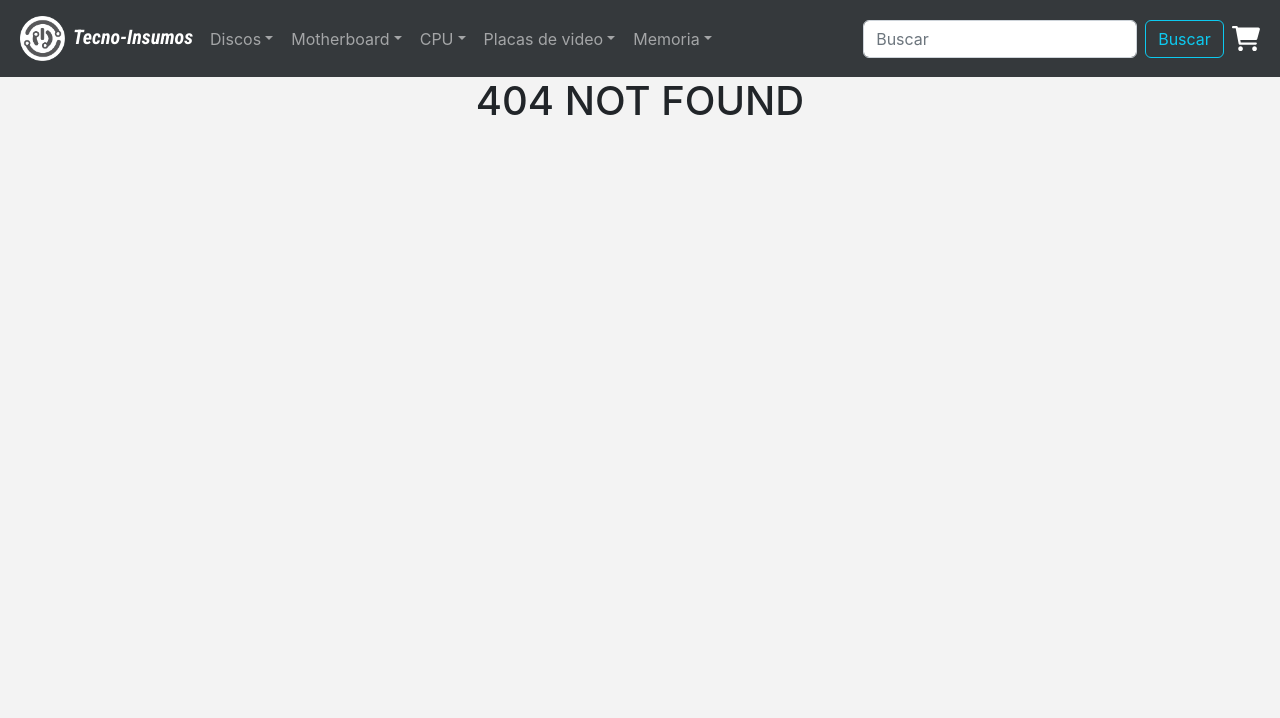
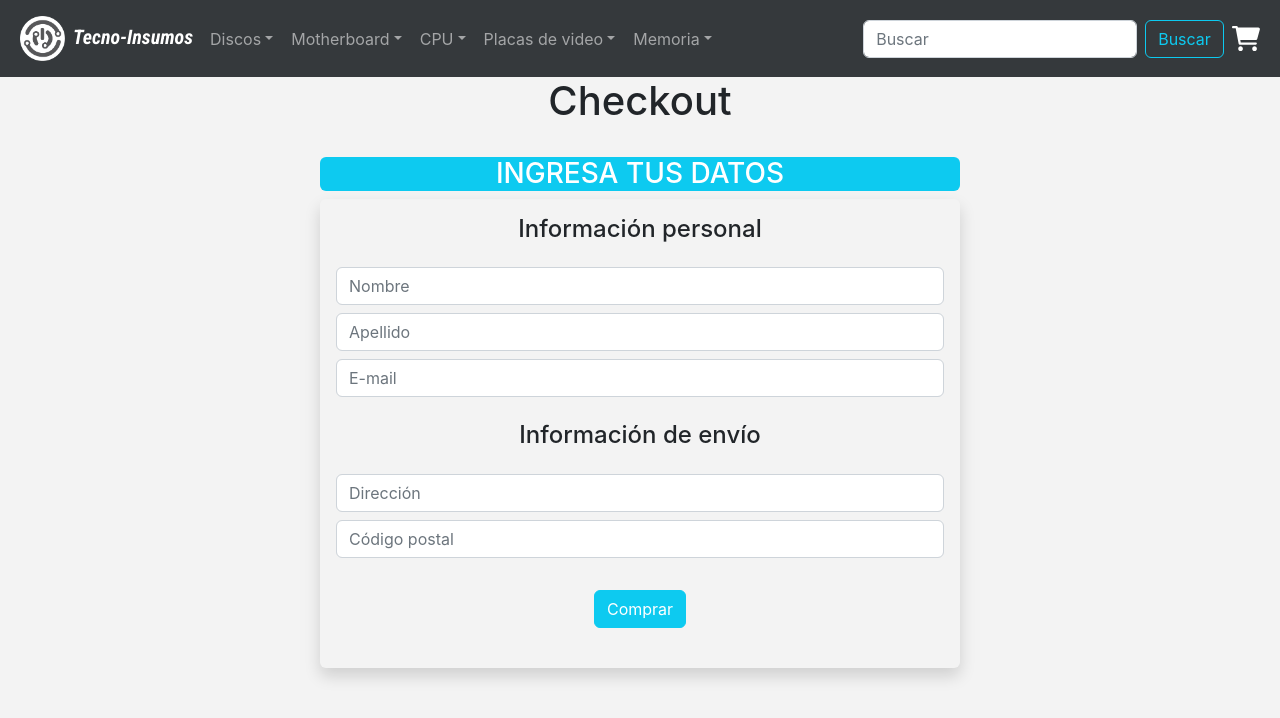
Before and after one commit to LeoYab/tecno-insumos, a React (Create React App) app: page /checkout in a window 1280 px wide. Before the commit this address had no page. Shown: the top 718 px of the page. Built offline with nearby package versions, Linux system fonts and the light colour scheme.

Commit message:
Se realiza actualizaciÂÂon de productos en firebase

```diff
--- a/src/App.js
+++ b/src/App.js
@@ -2,11 +2,12 @@ import './App.scss';
 import Navbar from './components/Navbar/Navbar';
 import ItemListContainer from './components/ItemListContainer/ItemListContainer';
 import ItemDetailContainer from './components/ItemDetailContainer/ItemDetailContainer';
-import HeroSlider from "./components/HeroSlider/HeroSlider";
 import Cart from './components/Cart/Cart';
 import { BrowserRouter, Routes, Route } from "react-router-dom";
 import { CartProvider } from "./context/CartContext"
 import { NotificationsServices} from "./Notifications/NotificationsServices"
+import CheckOut from './components/CheckOut/CheckOut';
+import ItemForm from './components/ItemForm/ItemForm';
 
 function App() {
 
@@ -37,6 +38,8 @@ function App() {
               <Route path="/item/:productId" element={<ItemDetailContainer />} />
               <Route path="/search/:imputSearchId" element={<ItemListContainer />} />
               <Route path="/cart" element={<Cart />} />
+              <Route path="/itemform" element={<ItemForm />} />
+              <Route path="/checkout" element={<CheckOut />} />
               <Route path="*" element={<h1>404 NOT FOUND</h1>} />
             </Routes>
 
--- a/src/components/Cart/Cart.js
+++ b/src/components/Cart/Cart.js
@@ -16,9 +16,6 @@ const Cart = () => {
         removeProd(idToDelete)
 
     }
-
-
-
 
     const emptyCart = () => {
 
@@ -53,6 +50,7 @@ const Cart = () => {
             <div className="w-50 text-end">
 
                 <h2>{totalItems !== 0 ? "Precio: $" + totalItems : <Link to="/"><h5>Ir a comprar</h5></Link>}</h2>
+                <Link to="/itemform"><button>Realizar Compra</button></Link>
 
             </div>
         </div>
--- /dev/null
+++ b/src/components/CheckOut/CheckOut.js
@@ -0,0 +1,101 @@
+import { useState, useContext } from "react"
+import { CartContext } from "../../context/CartContext"
+// import { addDoc, collection } from 'firebase/firestore'
+import { collection, getDocs, query, where, documentId, writeBatch, addDoc } from 'firebase/firestore'
+import { db } from '../../services/firebase/index'
+import ItemForm from "../ItemForm/ItemForm"
+import { useNavigate } from "react-router-dom"
+
+
+const CheckOut = () => {
+
+    const [loading, setLoading] = useState(false)
+
+    const { cart, totalItems, clearCart } = useContext(CartContext)
+
+
+    const navigate = useNavigate()
+
+
+    const createOrder = async (dataUser) => {
+
+        setLoading(true)
+
+        try {
+            const objOrder = {
+                buyer: {
+
+                    dataUser
+
+                },
+                items: cart,
+                total: totalItems
+            }
+
+            const batch = writeBatch(db)
+
+            const outOfStock = []
+
+            const ids = cart.map(prod => prod.id)
+
+            const productsRef = collection(db, 'products')
+
+            const productsAddedFromFirestore = await getDocs(query(productsRef, where(documentId(), 'in', ids)))
+
+            const { docs } = productsAddedFromFirestore
+
+            docs.forEach(doc => {
+                const dataDoc = doc.data()
+                const stockDb = dataDoc.stock
+
+                const productAddedToCart = cart.find(prod => prod.id === doc.id)
+                const prodQuantity = productAddedToCart?.quantity
+
+                if (stockDb >= prodQuantity) {
+                    batch.update(doc.ref, { stock: stockDb - prodQuantity })
+                } else {
+                    outOfStock.push({ id: doc.id, ...dataDoc })
+                }
+            })
+
+            if (outOfStock.length === 0) {
+                await batch.commit()
+
+                const orderRef = collection(db, 'orders')
+
+                const orderAdded = await addDoc(orderRef, objOrder)
+
+                clearCart()
+
+                setTimeout(() => {
+                    navigate('/')
+                }, 3000)
+
+                console.log(`El id de su orden es: ${orderAdded.id}`)
+            } else {
+                console.log('hay productos que estan fuera de stock')
+            }
+
+        } catch (error) {
+            console.log(error)
+        } finally {
+            setLoading(false)
+        }
+
+    }
+
+    if (loading) {
+        return <h1>Se esta generando su orden...</h1>
+    }
+
+    return (
+        <div>
+            <h1>Checkout</h1>
+            <ItemForm crtordr={{createOrder}} />
+            {/*  { <button onClick={createOrder}>generar orden</button>} */}
+        </div>
+    )
+}
+
+
+export default CheckOut
--- /dev/null
+++ b/src/components/ItemForm/ItemForm.js
@@ -0,0 +1,68 @@
+import { useState } from "react"
+import { Link } from "react-router-dom"
+
+const ItemForm = ({ crtordr }) => {
+
+    const [dataUser, setDataUser] = useState({
+
+        name: "",
+        lastname: "",
+        email: "",
+        address: "",
+        zipcode: "",
+
+
+    })
+
+
+    return (
+        <div>
+            <div className="d-flex justify-content-center">
+                <h3 className="mt-4 bg-info w-50 rounded text-white">INGRESA TUS DATOS</h3>
+            </div>
+            <form className="d-flex justify-content-center">
+
+                <div className="p-3 shadow rounded w-50">
+                    <p className="h4 mb-4">Información personal</p>
+
+                    <div className="form-row mb-4">
+                        <div className="col mb-2">
+
+                            <input type="text" className="form-control" placeholder="Nombre" value={dataUser.name} onChange={(e) => setDataUser({ ...dataUser, name: e.target.value })} />
+                        </div>
+
+                        <div className="col mb-2">
+
+                            <input type="text" className="form-control" placeholder="Apellido" value={dataUser.lastname} onChange={(e) => setDataUser({ ...dataUser, lastname: e.target.value })} />
+                        </div>
+
+                        <div className="col mb-2">
+
+                            <input type="email" className="form-control mb-4" placeholder="E-mail" value={dataUser.email} onChange={(e) => setDataUser({ ...dataUser, email: e.target.value })} />
+                        </div>
+                    </div>
+
+
+
+
+                    <p className="h4 mb-4">Información de envío</p>
+
+                    <div className="col mb-2">
+
+                        <input type="text" className="form-control" placeholder="Dirección" value={dataUser.address} onChange={(e) => setDataUser({ ...dataUser, address: e.target.value })} />
+                    </div>
+
+                    <div className="col mb-2">
+
+                        <input type="number" className="form-control" placeholder="Código postal" value={dataUser.zipcode} onChange={(e) => setDataUser({ ...dataUser, zipcode: e.target.value })} />
+                    </div>
+                    <Link to="/checkout"> <button className="btn btn-info my-4 btn-block text-white" type="submit" onClick={() => crtordr(dataUser)}>Comprar</button></Link>
+                </div>
+            </form>
+        </div>
+
+    )
+
+}
+
+export default ItemForm
--- a/src/context/CartContext.js
+++ b/src/context/CartContext.js
@@ -77,16 +77,21 @@ cart.forEach(prod => {
     }
 
 
-    const prodsAdded = (id) =>{
+    const prodsAdded = (id) => {
 
         const prodadded = cart.find(prod => prod.id === id)
        return prodadded?.quantity
 
     }
 
+    const clarCart = () =>{
+
+        setCart([])
+    }
+
 
     return (
-        <CartContext.Provider value={{ cart, quantity, addItem, removeProd, totalItems, prodsAdded }}>
+        <CartContext.Provider value={{ cart, quantity, addItem, removeProd, totalItems, prodsAdded, clarCart }}>
             {children}
         </CartContext.Provider>
 
```
